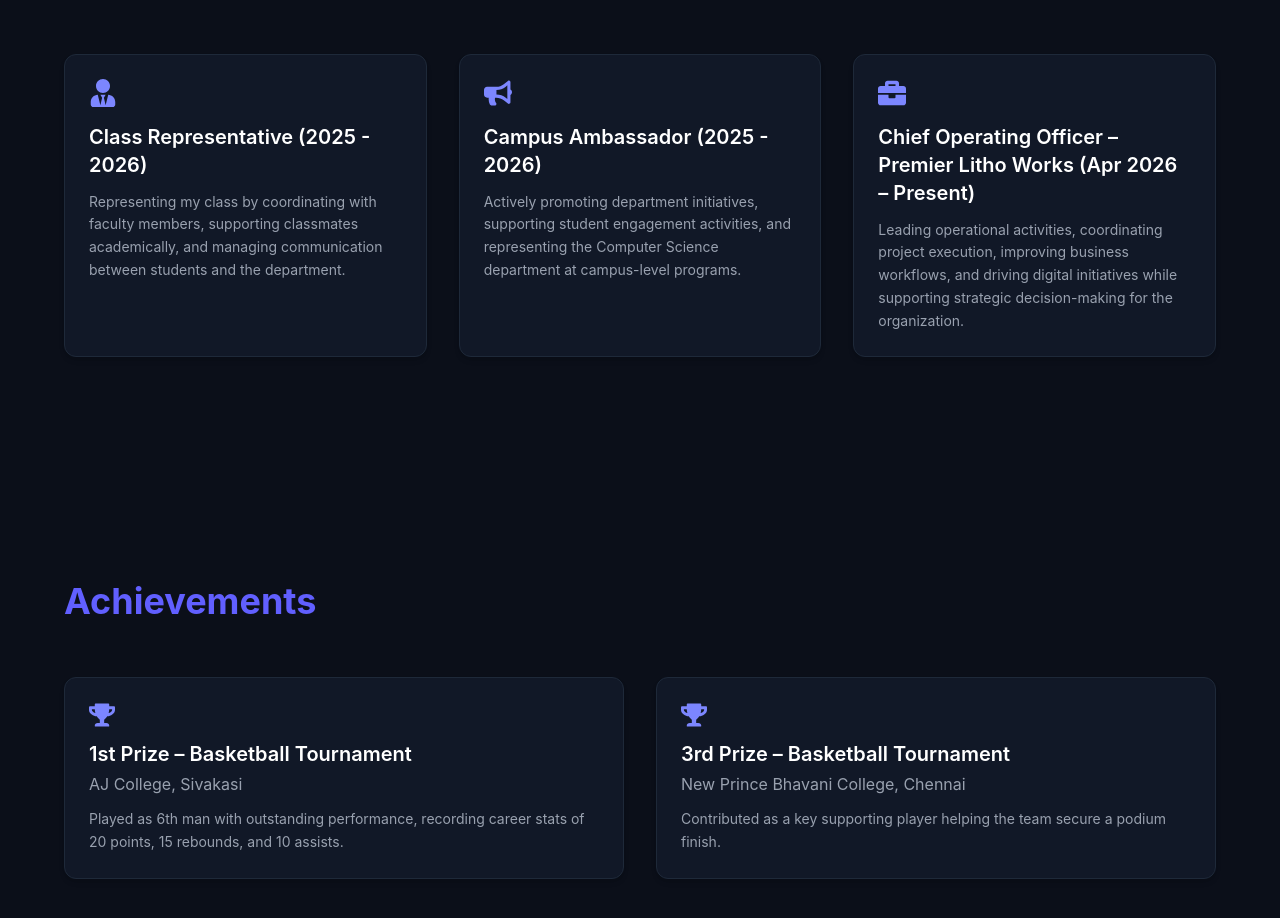
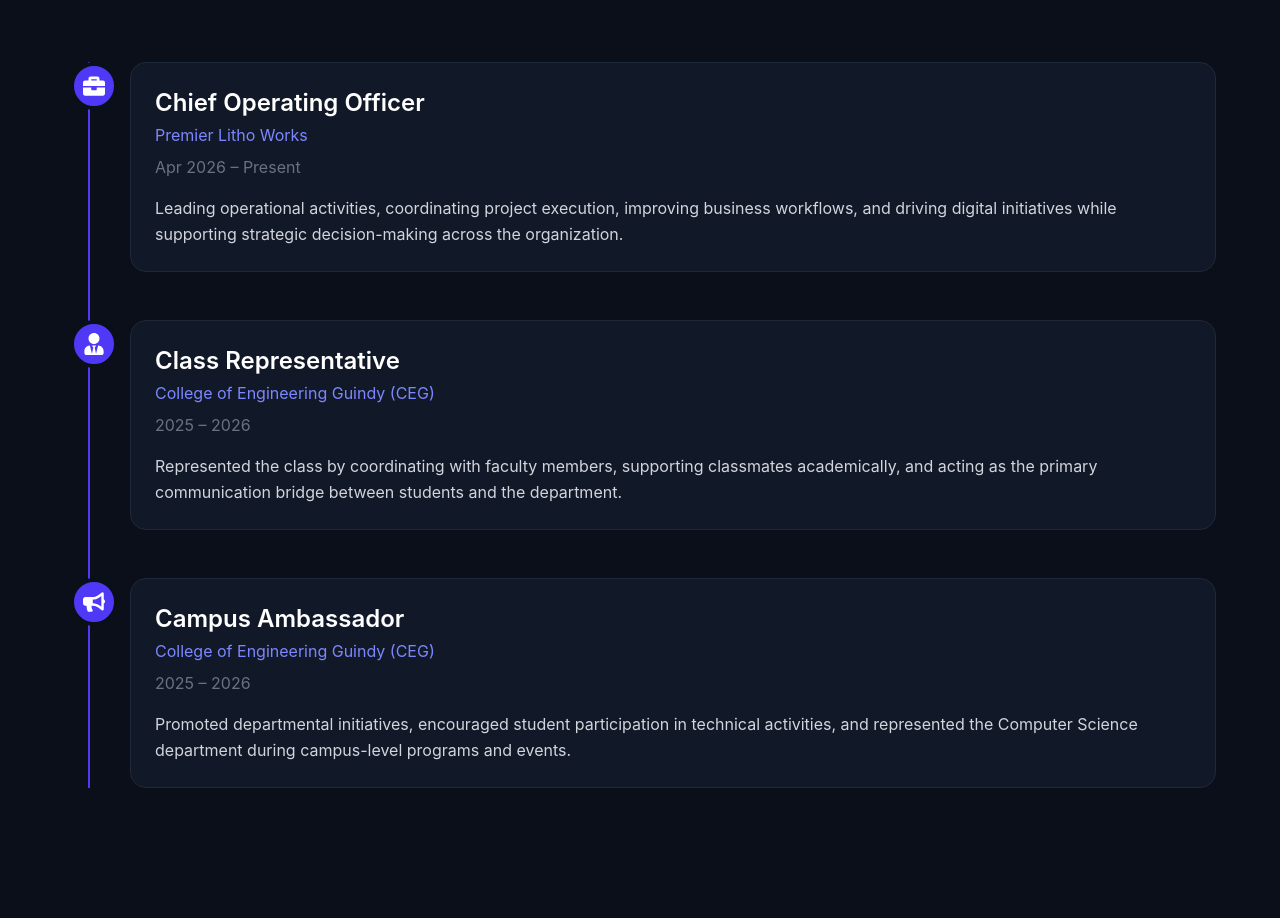
Before and after one commit to Sourish-Cidambaram007-BG/portfolio, a React (Vite) app: page / in a window 1280 px wide. Shown: the part 7068-7986 px from the top of the page. Built offline with nearby package versions, Linux system fonts and the light colour scheme.

Commit message:
Updated the Responsibilities.jsx File

```diff
--- a/src/components/Responsibilities.jsx
+++ b/src/components/Responsibilities.jsx
@@ -1,24 +1,34 @@
 import { motion } from "framer-motion";
-import { FaUserTie, FaBullhorn, FaBriefcase } from "react-icons/fa";
+import {
+  FaUserTie,
+  FaBullhorn,
+  FaBriefcase,
+} from "react-icons/fa";
 
 const responsibilities = [
   {
-    title: "Class Representative (2025 - 2026)",
+    title: "Chief Operating Officer",
+    organization: "Premier Litho Works",
+    duration: "Apr 2026 – Present",
     description:
-      "Representing my class by coordinating with faculty members, supporting classmates academically, and managing communication between students and the department.",
-    icon: <FaUserTie size={28} />,
+      "Leading operational activities, coordinating project execution, improving business workflows, and driving digital initiatives while supporting strategic decision-making across the organization.",
+    icon: <FaBriefcase size={22} />,
   },
   {
-    title: "Campus Ambassador (2025 - 2026)",
+    title: "Class Representative",
+    organization: "College of Engineering Guindy (CEG)",
+    duration: "2025 – 2026",
     description:
-      "Actively promoting department initiatives, supporting student engagement activities, and representing the Computer Science department at campus-level programs.",
-    icon: <FaBullhorn size={28} />,
+      "Represented the class by coordinating with faculty members, supporting classmates academically, and acting as the primary communication bridge between students and the department.",
+    icon: <FaUserTie size={22} />,
   },
   {
-    title: "Chief Operating Officer – Premier Litho Works (Apr 2026 – Present)",
+    title: "Campus Ambassador",
+    organization: "College of Engineering Guindy (CEG)",
+    duration: "2025 – 2026",
     description:
-      "Leading operational activities, coordinating project execution, improving business workflows, and driving digital initiatives while supporting strategic decision-making for the organization.",
-    icon: <FaBriefcase size={28} />,
+      "Promoted departmental initiatives, encouraged student participation in technical activities, and represented the Computer Science department during campus-level programs and events.",
+    icon: <FaBullhorn size={22} />,
   },
 ];
 
@@ -30,37 +40,60 @@ function Responsibilities() {
     >
       <div className="max-w-6xl mx-auto">
 
-        {/* Section Title */}
+        {/* Heading */}
         <motion.h2
           initial={{ opacity: 0, y: 40 }}
           whileInView={{ opacity: 1, y: 0 }}
           transition={{ duration: 0.6 }}
-          className="text-4xl font-bold text-indigo-500 mb-14"
+          className="text-4xl font-bold text-indigo-500 mb-16"
         >
           Responsibilities
         </motion.h2>
 
-        {/* Responsibility Cards */}
-        <div className="grid md:grid-cols-2 lg:grid-cols-3 gap-8">
+        {/* Timeline */}
+        <div className="relative border-l-2 border-indigo-600 ml-6">
+
           {responsibilities.map((item, index) => (
             <motion.div
               key={index}
-              whileHover={{ scale: 1.05 }}
-              className="bg-[#111827] border border-gray-800 rounded-xl p-6 shadow-md hover:border-indigo-500 hover:shadow-indigo-500/20 hover:shadow-lg transition duration-300"
+              initial={{ opacity: 0, x: -50 }}
+              whileInView={{ opacity: 1, x: 0 }}
+              transition={{
+                duration: 0.6,
+                delay: index * 0.15,
+              }}
+              className="relative mb-12 ml-10"
             >
-              <div className="text-indigo-400 mb-4">
+
+              {/* Timeline Circle */}
+              <div className="absolute -left-[60px] w-12 h-12 rounded-full bg-indigo-600 flex items-center justify-center border-4 border-[#0b0f19]">
                 {item.icon}
               </div>
 
-              <h3 className="text-xl font-semibold mb-3">
-                {item.title}
-              </h3>
+              {/* Card */}
+              <div className="bg-[#111827] border border-gray-800 rounded-2xl p-6 hover:border-indigo-500 hover:shadow-lg hover:shadow-indigo-500/20 transition duration-300">
 
-              <p className="text-gray-400 text-sm leading-relaxed">
-                {item.description}
-              </p>
+                <h3 className="text-2xl font-semibold">
+                  {item.title}
+                </h3>
+
+                <p className="text-indigo-400 mt-1">
+                  {item.organization}
+                </p>
+
+                <p className="text-gray-500 mt-2">
+                  {item.duration}
+                </p>
+
+                <p className="text-gray-300 mt-4 leading-relaxed">
+                  {item.description}
+                </p>
+
+              </div>
+
             </motion.div>
           ))}
+
         </div>
 
       </div>
```
